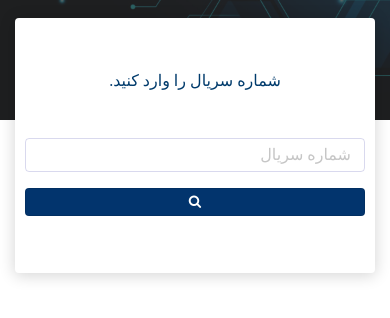
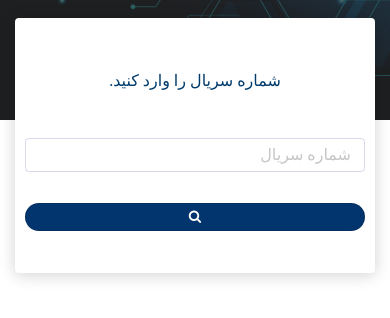
Before and after one commit to Ho3einH/Serial-Number-Form, a plain HTML site: page index.html in a window 390 px wide. Shown: the part 180-498 px from the top of the page. Drawn offline with Linux system fonts and the light colour scheme; a small style sheet from the web is missing; a web font is replaced by a local one.

Commit message:
Serial-Number-Form

```diff
--- a/CSS/style.css
+++ b/CSS/style.css
@@ -183,9 +183,9 @@ button:active {
   }
   button {
     margin: 0;
-    border-radius: 4px;
+    border-radius: 20px;
     position: absolute;
-    top: 50px;
+    top: 65px;
     width: 100%;
     padding: 5px 0;
   }
```
